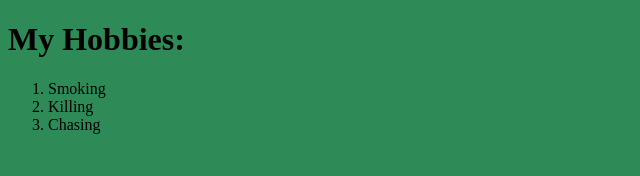
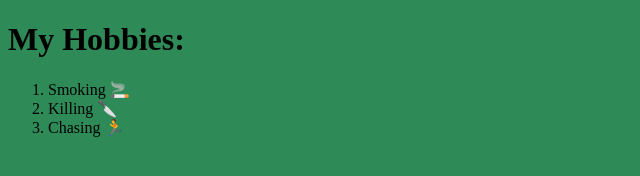
Before and after one commit to Logan-TheWolverine/MyBio, a plain HTML site: page hobbies.html in a window 1280 px wide. Shown: the full height of the page, 0-640 px from the left. Drawn offline with Linux system fonts and the light colour scheme.

Commit message:
Add files via upload

```diff
--- a/hobbies.html
+++ b/hobbies.html
@@ -7,9 +7,9 @@
   <body bgcolor="SeaGreen">
     <h1>My Hobbies:</h1>
       <ol>
-        <li>Smoking</li>
-        <li>Killing</li>
-        <li>Chasing</li>
+        <li>Smoking 🚬</li>
+        <li>Killing 🔪</li>
+        <li>Chasing 🏃‍</li>
       </ol>
   </body>
 </html>
```
